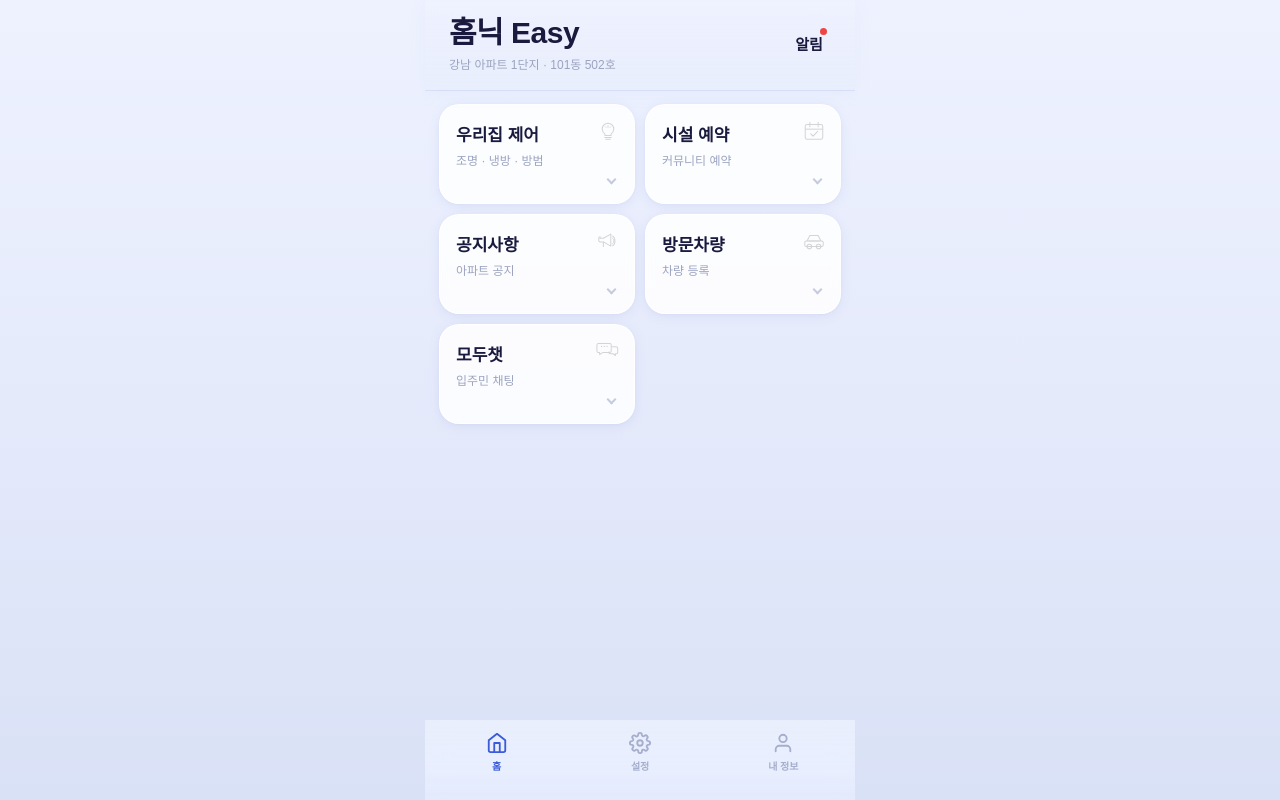
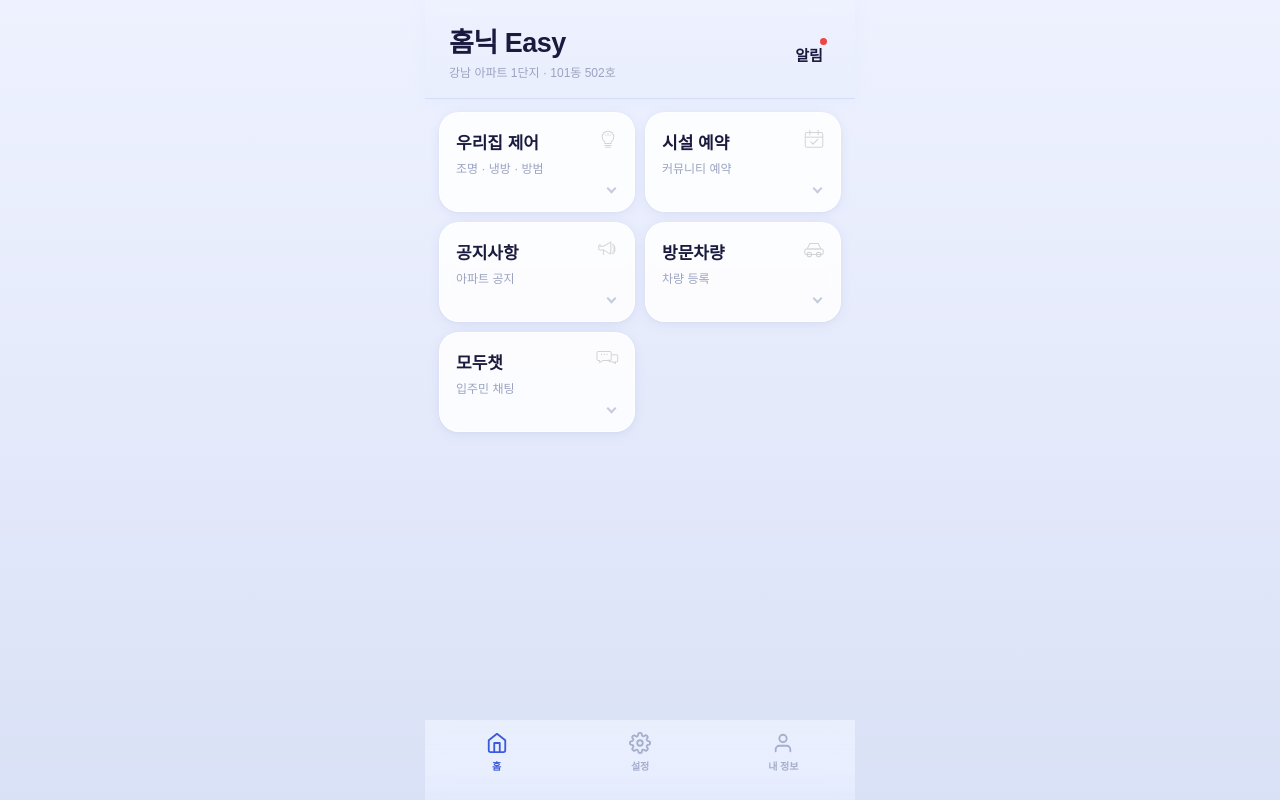
Before and after one commit to keesusx/homenic-easy, a Vue app: page / in a window 1280 px wide. Built offline with nearby package versions, Linux system fonts and the light colour scheme.

Commit message:
design: 헤더 상단 패딩 확대, 타이틀 크기 27px 조정

```diff
--- a/src/components/AppHeader.vue
+++ b/src/components/AppHeader.vue
@@ -25,7 +25,7 @@ const hasNotif = ref(true)
   );
   backdrop-filter: blur(20px);
   -webkit-backdrop-filter: blur(20px);
-  padding: 16px 24px 18px;
+  padding: 28px 24px 18px;
   display: flex;
   align-items: center;
   justify-content: space-between;
@@ -35,7 +35,7 @@ const hasNotif = ref(true)
   box-shadow: 0 1px 0 rgba(160, 175, 230, 0.25),
               0 4px 16px rgba(160, 175, 230, 0.08);
 }
-.header-title    { font-size: 30px; font-weight: 700; color: #1a1a3e; letter-spacing: -.5px; line-height: 1.15; }
+.header-title    { font-size: 27px; font-weight: 700; color: #1a1a3e; letter-spacing: -.5px; line-height: 1.15; }
 .header-location { font-size: 12px; color: #9BA3C0; font-weight: 500; margin-top: 4px; }
 .notif-btn {
   background: none; border: none; cursor: pointer;
```
